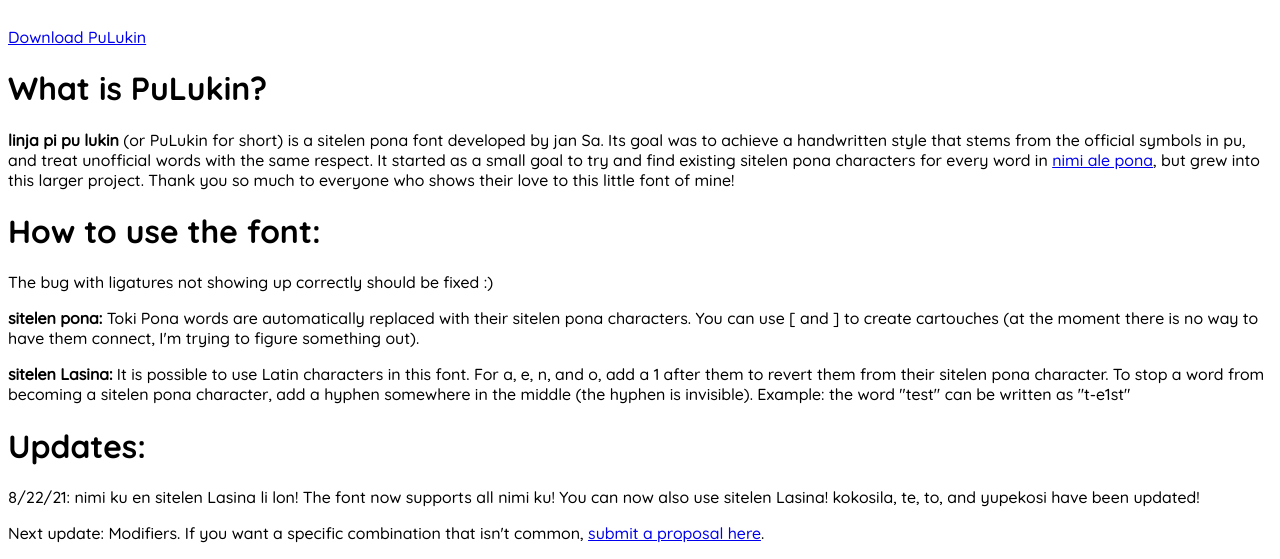
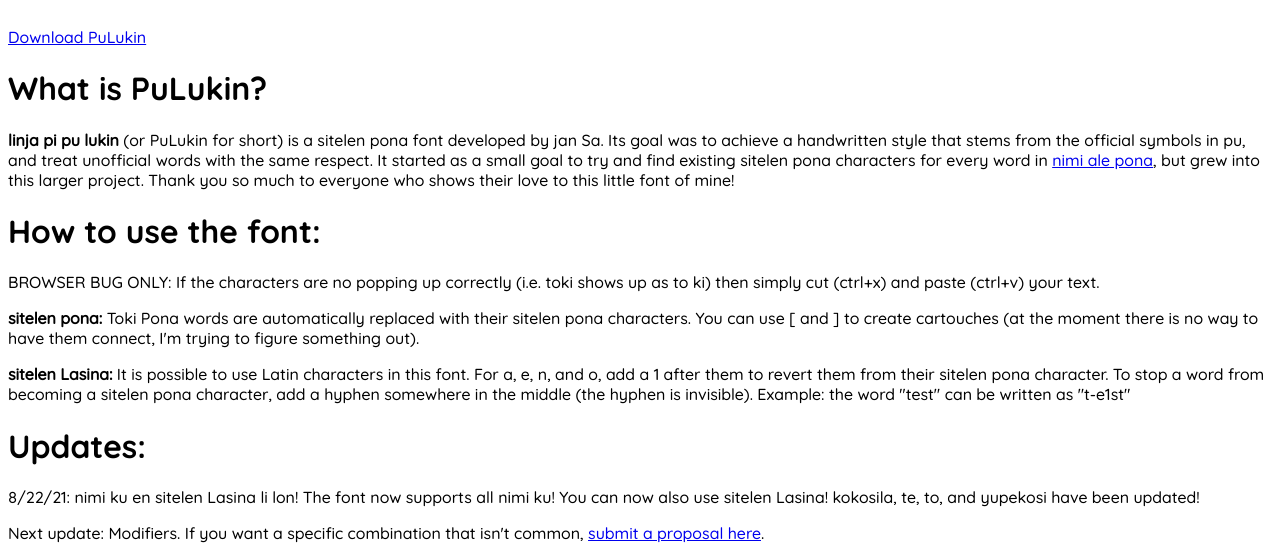
Before and after one commit to jellea/linja-pi-pu-lukin, a plain HTML site: page index.html in a window 1280 px wide. Shown: the part 729-1288 px from the top of the page. Drawn offline with Linux system fonts and the light colour scheme.

Commit message:
Update index.html

```diff
--- a/index.html
+++ b/index.html
@@ -47,7 +47,7 @@ h1 {
 <h1>What is PuLukin?</h1>
 <p><b>linja pi pu lukin</b> (or PuLukin for short) is a sitelen pona font developed by jan Sa. Its goal was to achieve a handwritten style that stems from the official symbols in pu, and treat unofficial words with the same respect. It started as a small goal to try and find existing sitelen pona characters for every word in <a href="https://docs.google.com/spreadsheets/d/1t-pjAgZDyKPXcCRnEdATFQOxGbQFMjZm-8EvXiQd2Po/edit?usp=sharing" target="_blank">nimi ale pona</a>, but grew into this larger project. Thank you so much to everyone who shows their love to this little font of mine!
 <h1>How to use the font:</h1>
-<p>The bug with ligatures not showing up correctly should be fixed :)
+<p>BROWSER BUG ONLY: If the characters are no popping up correctly (i.e. toki shows up as to ki) then simply cut (ctrl+x) and paste (ctrl+v) your text.
 <p><b>sitelen pona:</b> Toki Pona words are automatically replaced with their sitelen pona characters. You can use [ and ] to create cartouches (at the moment there is no way to have them connect, I'm trying to figure something out).
 <p><b>sitelen Lasina:</b> It is possible to use Latin characters in this font. For a, e, n, and o, add a 1 after them to revert them from their sitelen pona character. To stop a word from becoming a sitelen pona character, add a hyphen somewhere in the middle (the hyphen is invisible). Example: the word "test" can be written as "t-e1st"
 <h1>Updates:</h1>
```
